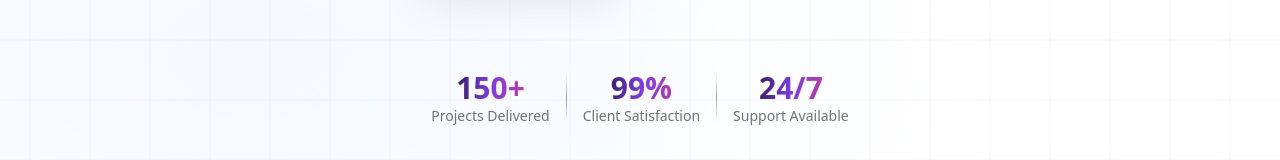
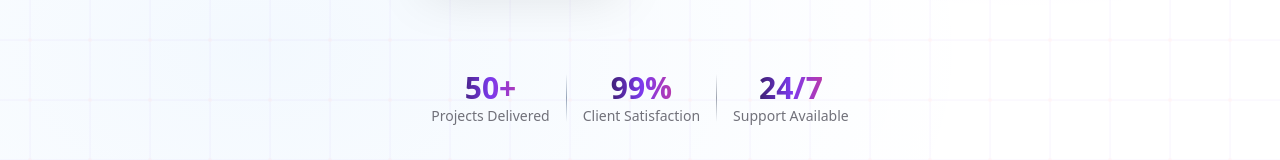
Before and after one commit to aniketdebnath20/arun_soft_tech, a Next.js app: page / in a window 1280 px wide. Shown: the part 590-750 px from the top of the page. Built offline with nearby package versions, Linux system fonts and the light colour scheme.

Commit message:
google serach console setting

```diff
--- /dev/null
+++ b/public/google90a6578c6c343c29.html
@@ -0,0 +1 @@
+google-site-verification: google90a6578c6c343c29.html
--- a/src/components/sections/hero.tsx
+++ b/src/components/sections/hero.tsx
@@ -112,7 +112,7 @@ export function Hero() {
         >
              <div className="flex flex-row items-center justify-center gap-8 md:gap-4 px-4 py-4 rounded-3xl text-muted-foreground md:inline-flex">
             <div className="text-center">
-              <div className="text-xl xs:text-3xl font-bold text-gradient">150+</div>
+              <div className="text-xl xs:text-3xl font-bold text-gradient">50+</div>
               <div className="text-sm">Projects Delivered</div>
             </div>
             <div className="hidden md:block w-px h-12 bg-gradient-to-b from-transparent via-slate-400 to-transparent"></div>
```
